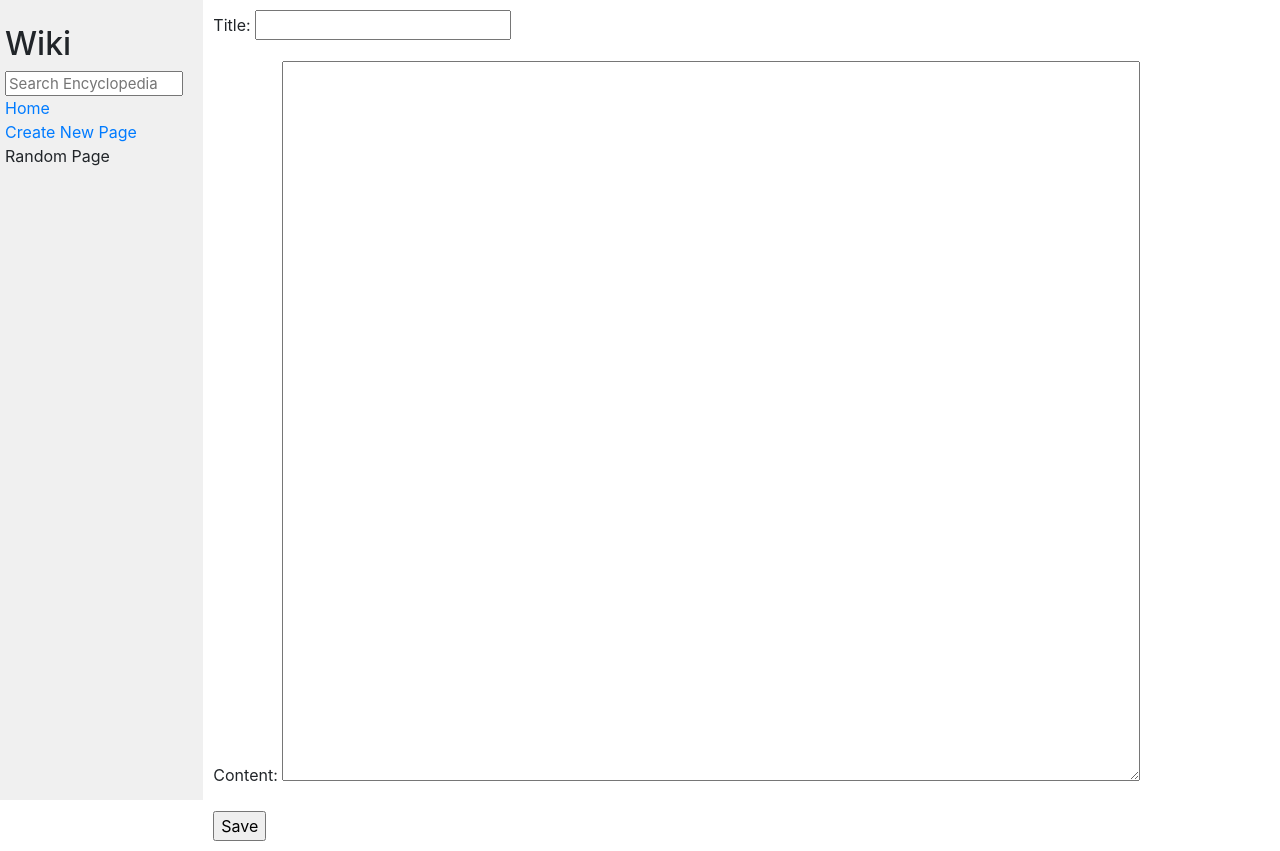
After one commit to FeintRabbit/CS50W-Project-1-Wiki, a Django app: page /new in a window 1280 px wide. The commit adds this page. Run offline with Django 3.2, Linux system fonts and the light colour scheme; some libraries are stand-ins or nearby versions.

Commit message:
add new entry form &  page

```diff
--- a/encyclopedia/templates/encyclopedia/entry-not-found.html
+++ b/encyclopedia/templates/encyclopedia/error.html
@@ -2,5 +2,5 @@
 
 <!--  -->
 {% block body %}
-<h1>Error: requested page was not found.</h1>
+<h1>Error: {{ error|safe }}</h1>
 {% endblock %}
--- a/encyclopedia/templates/encyclopedia/layout.html
+++ b/encyclopedia/templates/encyclopedia/layout.html
@@ -23,7 +23,7 @@
         <div>
           <a href="{% url 'index' %}">Home</a>
         </div>
-        <div>Create New Page</div>
+        <div><a href="{% url 'new' %}"> Create New Page</div></a>
         <div>Random Page</div>
         {% block nav %} {% endblock %}
       </div>
--- /dev/null
+++ b/encyclopedia/templates/encyclopedia/new.html
@@ -0,0 +1,12 @@
+{% extends "encyclopedia/layout.html" %} {% block title %} New {% endblock %}
+
+<!--  -->
+{% block body %}
+
+<!-- New entry -->
+<form action="{% url 'new' %}" method="post">
+  {% csrf_token %} {{ form.as_p }}
+  <input type="submit" value="Save" />
+</form>
+<!--  -->
+{% endblock %}
--- a/encyclopedia/urls.py
+++ b/encyclopedia/urls.py
@@ -5,6 +5,7 @@ from . import views
 urlpatterns = [
     path("", views.index, name="index"),
     path("entry/<str:entry>", views.entry, name="entry"),
-    path("not-found", views.notFound, name="not-found"),
     path("search", views.search, name="search"),
+    path("new", views.new, name="new"),
+    # path("error", views.error, name="error"),
 ]
--- a/encyclopedia/views.py
+++ b/encyclopedia/views.py
@@ -1,11 +1,14 @@
+from django import forms
 from django.shortcuts import redirect, render
 from django.urls import reverse
+
 from markdown2 import Markdown
 
 from . import util
 
 # set-up markdown converter
 markdowner = Markdown()
+# https://github.com/trentm/python-markdown2
 
 
 def index(request):
@@ -14,17 +17,20 @@ def index(request):
 
 def entry(request, entry):
     markdown = util.get_entry(entry)
-    print(entry)
     if not markdown:
-        return redirect("not-found")
+        error = f"requested entry '{entry}' was not found."
+        return render(request, "encyclopedia/error.html", {"error": error})
     html = markdowner.convert(util.get_entry(entry))
     return render(
         request, "encyclopedia/entry.html", {"title": entry.capitalize(), "html": html}
     )
 
 
-def notFound(request):
-    return render(request, "encyclopedia/entry-not-found.html")
+# Errors
+# I've tried to create a generic catch-all error page, that can take error message args.
+# Not sure this is great design... see 'entry'. It's rendered in place.
+# def error(request, error):
+#     return render(request, "encyclopedia/error.html", {"error": error})
 
 
 def search(request):
@@ -32,13 +38,46 @@ def search(request):
     search = request.GET["q"]
 
     # if the search term exists, redirect to that page
-    if search.lower() in (entry.lower() for entry in entries):
-        print("match")
+    if search.lower() in [entry.lower() for entry in entries]:
         return redirect(reverse("entry", args=[search]))
 
     # else return a page of partial matching entries
     results = [entry for entry in entries if search.lower() in entry.lower()]
-    print(results)
     return render(
         request, "encyclopedia/search.html", {"results": results, "search": search}
     )
+
+
+# New entry form & route
+class EntryForm(forms.Form):
+    title = forms.CharField(max_length=100)
+    content = forms.CharField(widget=forms.Textarea)
+
+
+def new(request):
+    if request.method == "GET":
+        form = EntryForm()
+        return render(request, "encyclopedia/new.html", {"form": form})
+
+    # if method post
+    if request.method == "POST":
+        form = EntryForm(request.POST)
+        if form.is_valid():
+            title = form.cleaned_data["title"]
+            content = form.cleaned_data["content"]
+            entries = util.list_entries()
+
+            # check if title exists, error
+            if title.lower() in [entry.lower() for entry in entries]:
+                error = (
+                    f"Page for '{title}' already exists <a href='entry/{title}'>here<a>"
+                )
+                return render(request, "encyclopedia/error.html", {"error": error})
+
+            # add new entry, take to new page
+            util.save_entry(title, content)
+            return redirect(reverse("entry", args=[title]))
+            # print(title, body, entries)
+
+        error = "an unknown error occured"
+        return render(request, "encyclopedia/error.html", {"error": error})
```
Also changed, not shown: entries/Test doc.md (added, +1 -0 lines), entries/Test doc2.md (added, +11 -0 lines).
